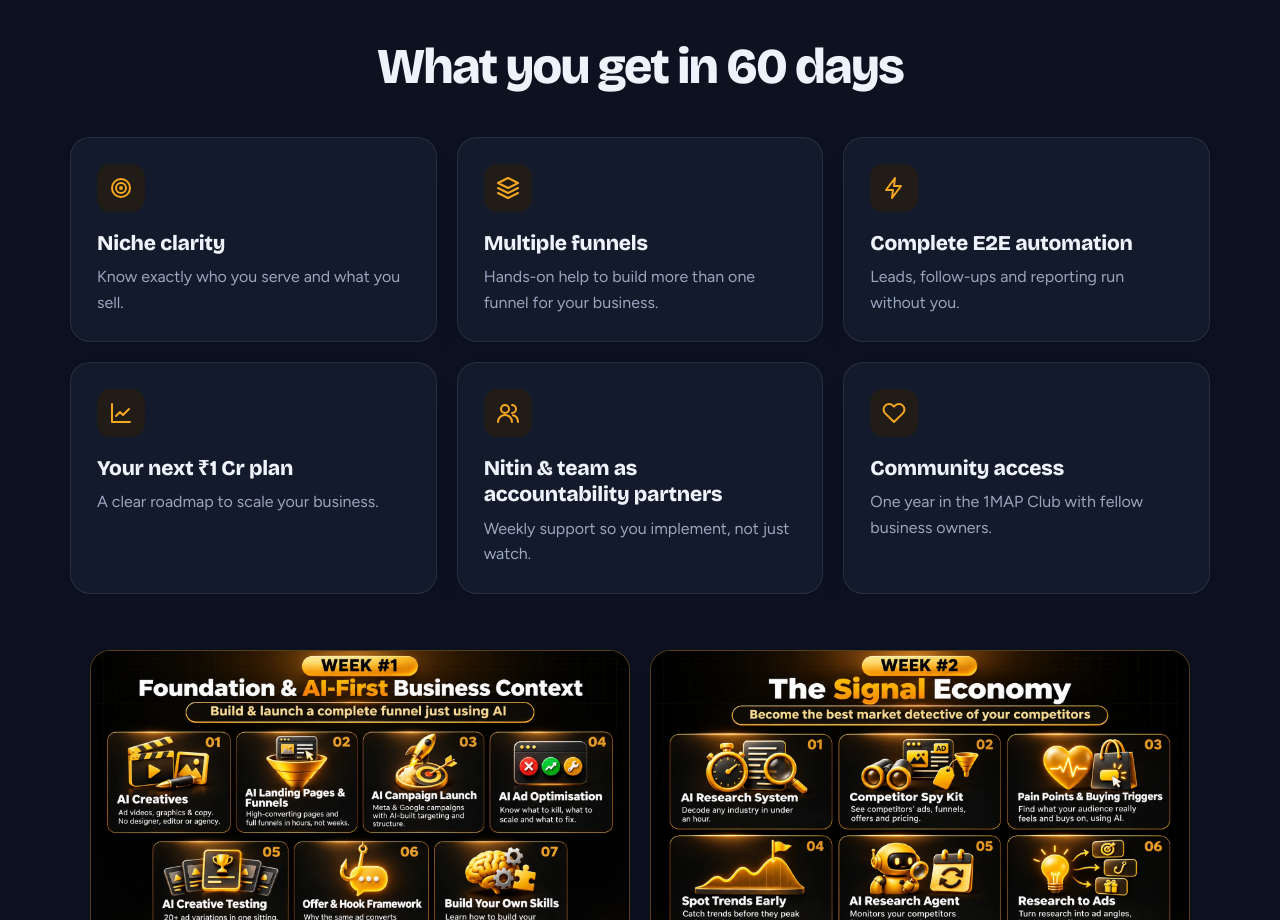
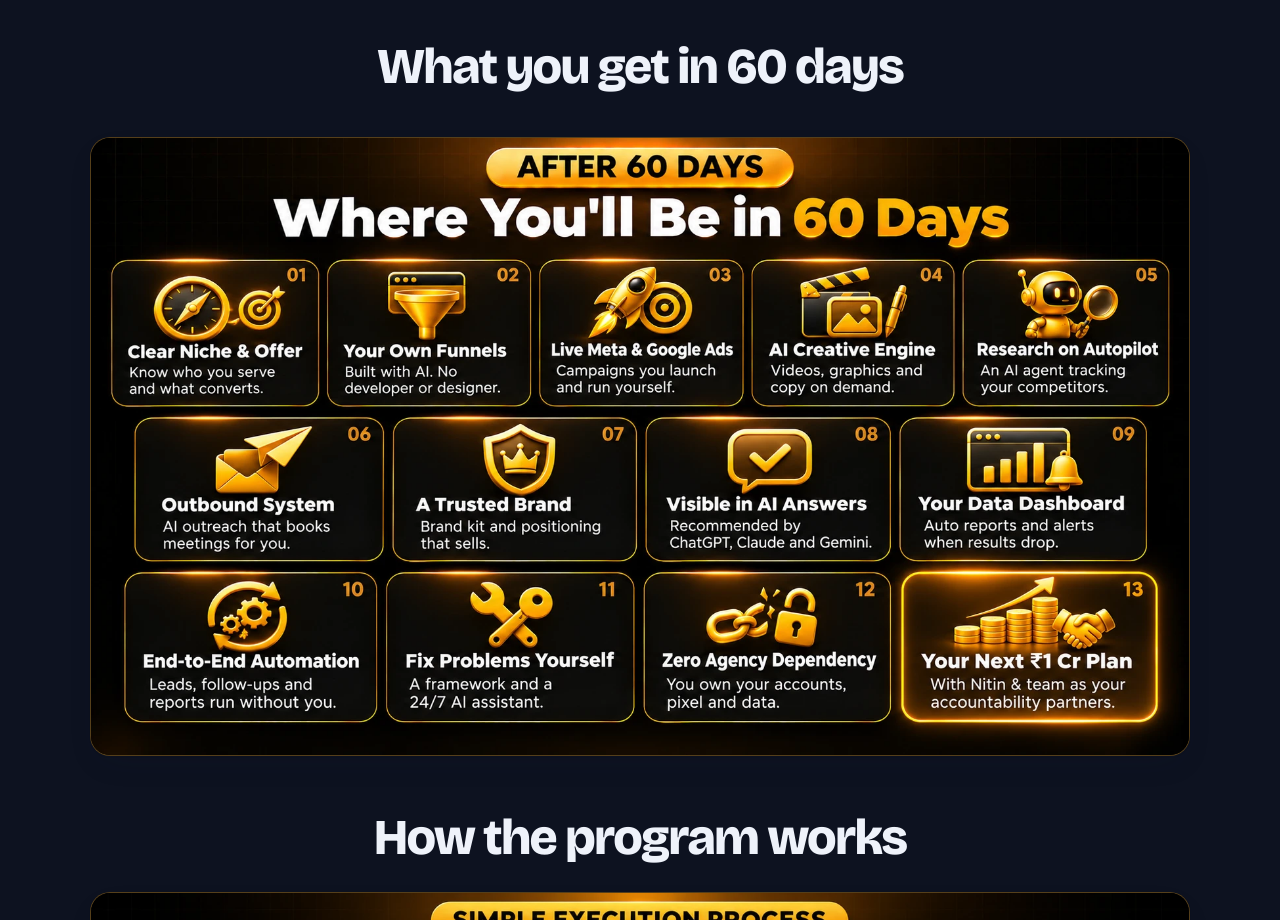
Before and after one commit to palashrajak21-lab/buildmyaiadscampaign, a plain HTML site: page exclusive-vip/index.html in a window 1280 px wide. Shown: the part 1880-2800 px from the top of the page. Drawn offline with nearby package versions, Linux system fonts and the light colour scheme.

Commit message:
exclusive-vip: outcomes, how-it-works and session calendar images; hybrid format, 8-10 PM IST
Co-Authored-By: Claude Opus 5.5 <noreply@anthropic.com>

```diff
--- a/exclusive-vip/index.html
+++ b/exclusive-vip/index.html
@@ -231,6 +231,10 @@ svg.i{width:20px;height:20px;flex:none;stroke:currentColor;fill:none;stroke-widt
 .hstats span{font-size:13.5px;color:var(--muted)}
 
 /* ============ BONUSES ============ */
+.imgone{max-width:1100px;margin:0 auto 56px}
+.imgone h2{text-align:center;margin-bottom:28px}
+.imgone figure{margin:0;border-radius:var(--r);overflow:hidden;border:1px solid var(--brand-line);background:#000;box-shadow:var(--sh);aspect-ratio:1672/941}
+.imgone figure img{width:100%;height:100%;object-fit:cover}
 .imgrid{max-width:1100px;margin:0 auto;display:grid;grid-template-columns:repeat(2,1fr);gap:20px}
 .imgrid figure{margin:0;border-radius:var(--r);overflow:hidden;border:1px solid var(--brand-line);background:#000;box-shadow:var(--sh);aspect-ratio:1672/941}
 .imgrid figure img{width:100%;height:100%;object-fit:cover}
@@ -373,7 +377,7 @@ const CONFIG = {
   eventBadge: "60-day live cohort · Selection by call",
   headline: "Run your own AI ads, funnels & automation in <hl>60 days</hl>",
   subheadline: "For coaches, consultants and business owners done depending on agencies. Book a ₹999 qualification call with Nitin. Not selected? Full refund.",
-  facts: [ ["rupee","Call fee","₹999, adjusted"], ["users","Cohort fee","₹14,999 (usually ₹75,000)"], ["calendar","Duration","60 days · 9 sessions"], ["video","Live classes","Saturday & Sunday"] ],
+  facts: [ ["rupee","Call fee","₹999, adjusted"], ["users","Cohort fee","₹14,999 (usually ₹75,000)"], ["calendar","Duration","60 days · 9 sessions"], ["video","Format","Hybrid · LMS + live classes"] ],
   proofLine: [],
   avatars: [],
   heroVisual: null,
@@ -442,7 +446,7 @@ const CONFIG = {
           ["Is the ₹999 adjusted in the cohort fee?","Yes. If you're selected, the ₹999 is adjusted against the ₹14,999 cohort fee and you pay only the balance to join."],
           ["What if I'm not selected?","You get a full refund of your ₹999."],
           ["How much is the cohort?","₹14,999 for the full 60 days. The program is usually priced at ₹75,000."],
-          ["How does the program run?","You learn on live classes every Saturday and Sunday, implement the same steps on weekdays, and come prepared for the next week. All resources are inside your course on the LMS."],
+          ["How does the program run?","It's a hybrid program. You get the LMS with all lessons and resources as soon as you join, attend live classes on Saturday and Sunday from 8–10 PM IST, implement on weekdays, and come prepared for the next session."],
           ["When do the bonuses unlock?","The CRM, workshops, Claude subscription and community are included from the start. The Andromeda course and the WhatsApp and ChatGPT ads challenges unlock after Week 4."],
           ["Why only 5 seats per batch?","So Nitin and the team can stay accountable to every member through all 60 days."] ],
   finalTitle: "Stop paying the agency. Start owning the game.",
@@ -456,6 +460,9 @@ const CONFIG = {
   // ---- images (added 22 Nov): shown instead of the text cards; text stays as alt text ----
   weekImages: ["img/week-1.webp","img/week-2.webp","img/week-3.webp","img/week-4.webp","img/week-5.webp","img/week-6.webp","img/week-7.webp","img/week-8.webp","img/week-9.webp"],
   bonusImages: ["img/bonus-1-crm.webp","img/bonus-2-andromeda.webp","img/bonus-3-workshops.webp","img/bonus-4-claude.webp","img/bonus-5-community.webp","img/bonus-6-whatsapp-ads.webp","img/bonus-7-chatgpt-ads.webp"],
+  outcomeImage: "img/after-60-days.webp",
+  extraImages: [ ["How the program works","img/how-it-works.webp","How the program works: 1. Access the LMS with all resources. 2. Learn on live classes, Saturday and Sunday. 3. Implement on weekdays, Monday to Friday. 4. Get ready for the next session. Repeat every week."],
+                 ["Your session calendar","img/session-calendar.webp","Session calendar, 8 PM to 10 PM IST: Session 0 orientation, Sessions 1 to 4, a bonus week, then Sessions 5 to 9 and graduation."] ],
   exitPopup: true,
   recentSignups: []
 };
@@ -671,6 +678,15 @@ if(C.weekImages&&C.weekImages.length===C.agenda.length){const g=$('#agenda');g.c
 if(C.bonusImages&&C.bonusImages.length===C.bonuses.length){const g=$('#bonuses');g.className='imgrid';
   g.innerHTML=C.bonuses.map((b,i)=>`<figure class="reveal"><img src="${C.bonusImages[i]}" alt="${strip('Bonus '+(i+1)+': '+b[0]+'. '+b[1]+' '+(/^₹/.test(b[2])?'Worth '+b[2]+', free':b[2]))}" loading="lazy" decoding="async" width="1672" height="941"></figure>`).join('')}
 
+/* added 22 Nov: outcome image replaces the 6 learn cards; "how it works" and calendar images before the weeks */
+if(C.outcomeImage){const g=$('#learn');g.className='imgone';g.style.marginBottom='56px';
+  g.innerHTML=`<figure class="reveal"><img src="${C.outcomeImage}" alt="${strip('Where you will be in 60 days: '+C.learn.map(l=>l[1]+'. '+l[2]).join(' '))}" loading="lazy" decoding="async" width="1672" height="941"></figure>`}
+if(C.extraImages&&C.extraImages.length){const ag=$('#agenda');
+  C.extraImages.forEach(x=>{const d=document.createElement('div');d.className='imgone';
+    d.innerHTML=`<h2 class="reveal">${x[0]}</h2><figure class="reveal"><img src="${x[1]}" alt="${x[2]}" loading="lazy" decoding="async" width="1672" height="941"></figure>`;
+    ag.parentNode.insertBefore(d,ag)});
+  ag.style.marginTop='0'}
+
 /* countdown (skipped when there is no real deadline: show the seat limit instead) */
 if(!C.deadline){
   $$('.light-cd').forEach(e=>e.remove());
```
Also changed, not shown: exclusive-vip/img/after-60-days.webp (added), exclusive-vip/img/how-it-works.webp (added), exclusive-vip/img/session-calendar.webp (added).
